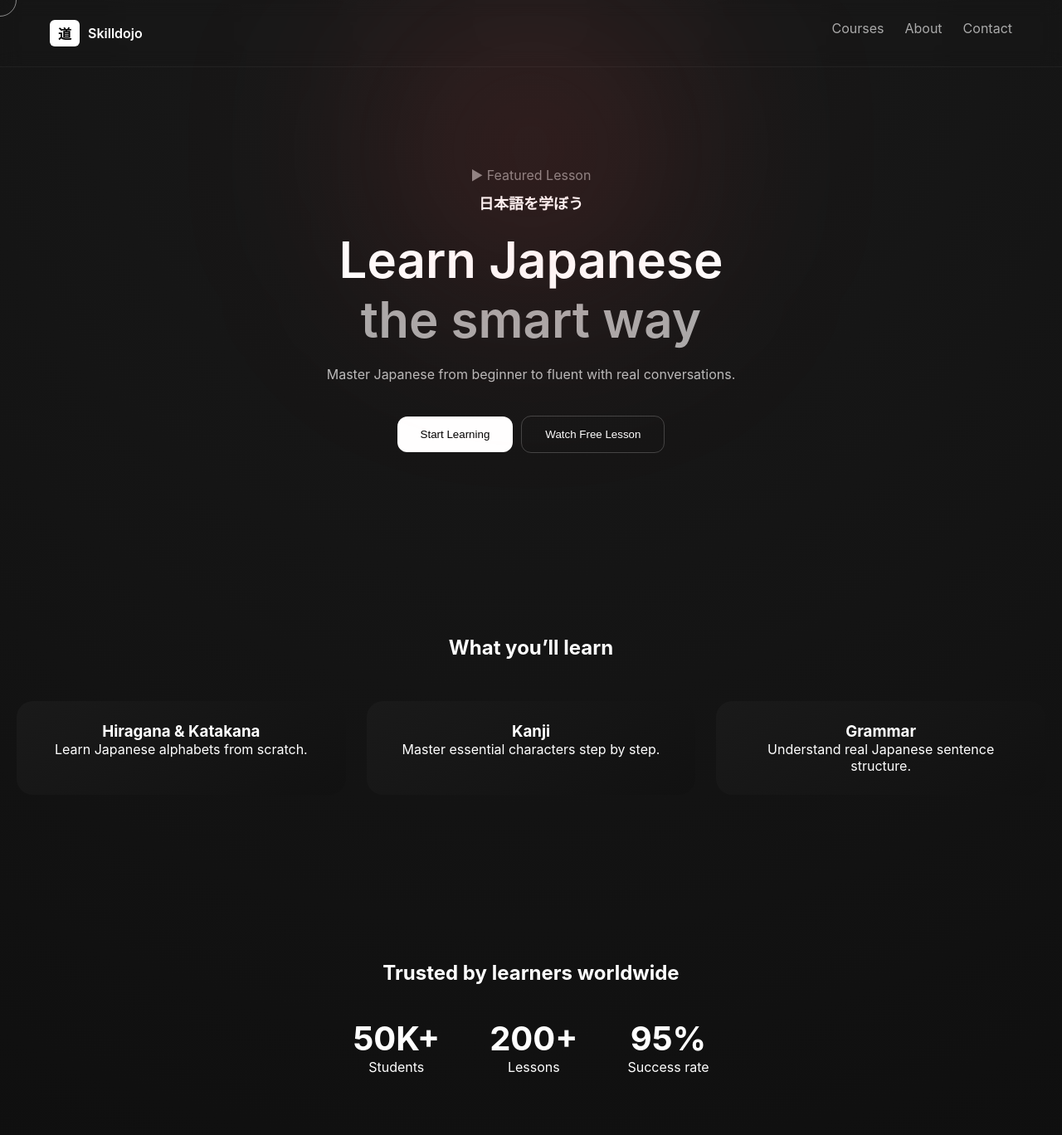
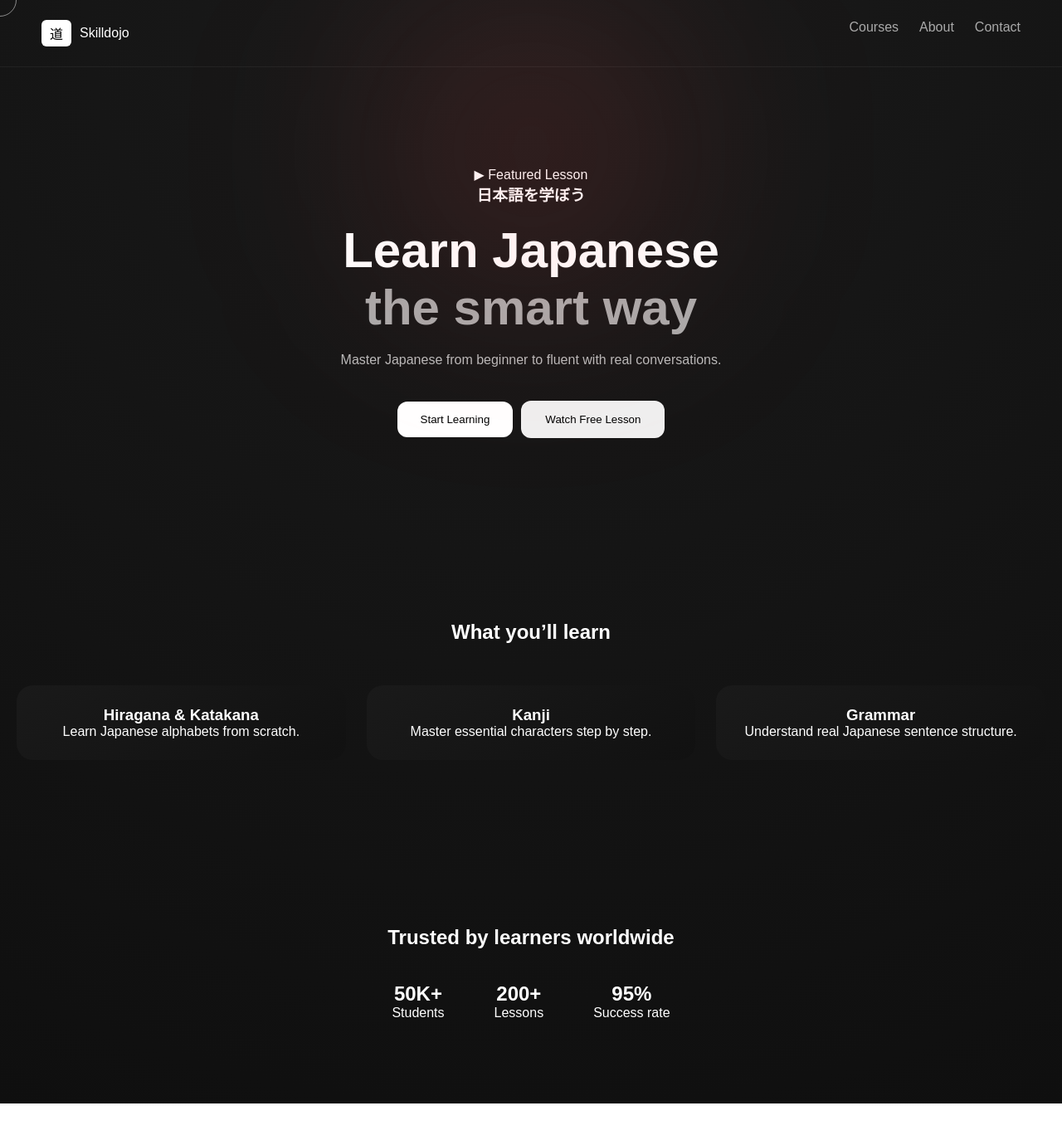
Before and after one commit to marufislam8924/skilldojo, a Next.js app: page / in a window 1280 px wide. Shown: the top 1368 px of the page at 83% size. After the commit the page ends 1330 px from the top, so only its background shows below. Built offline with nearby package versions, Linux system fonts and the light colour scheme.

Commit message:
Update globals.css

```diff
--- a/app/globals.css
+++ b/app/globals.css
@@ -1,24 +1,3 @@
-/* CURSOR */
-#cursor {
-  width: 8px;
-  height: 8px;
-  background: white;
-  position: fixed;
-  border-radius: 50%;
-  pointer-events: none;
-  z-index: 999;
-}
-
-#ring {
-  width: 40px;
-  height: 40px;
-  border: 1px solid rgba(255,255,255,0.5);
-  position: fixed;
-  border-radius: 50%;
-  pointer-events: none;
-  transform: translate(-50%, -50%);
-  z-index: 998;
-}
 /* RESET */
 * {
   margin: 0;
@@ -27,7 +6,7 @@
 }
 
 body {
-  font-family: 'Inter', sans-serif;
+  font-family: Arial, sans-serif;
   background: radial-gradient(circle at top, #1a1a1a, #0f0f0f);
   color: white;
 }
@@ -36,8 +15,7 @@ body {
 .nav {
   display: flex;
   justify-content: space-between;
-  padding: 24px 60px;
-  backdrop-filter: blur(10px);
+  padding: 24px 50px;
   border-bottom: 1px solid rgba(255,255,255,0.05);
 }
 
@@ -45,7 +23,6 @@ body {
   display: flex;
   align-items: center;
   gap: 10px;
-  font-weight: 600;
 }
 
 .logo-box {
@@ -62,21 +39,10 @@ body {
   color: #aaa;
 }
 
-.nav-links p {
-  cursor: pointer;
-  transition: 0.2s;
-}
-
-.nav-links p:hover {
-  color: white;
-}
-
 /* HERO */
 .hero {
   text-align: center;
   padding: 120px 20px;
-  max-width: 800px;
-  margin: auto;
   position: relative;
 }
 
@@ -93,20 +59,9 @@ body {
   filter: blur(120px);
 }
 
-/* TEXT */
-.tag {
-  color: #888;
-}
-
-.jp {
-  margin-top: 10px;
-  font-size: 18px;
-}
-
 .hero h1 {
   font-size: 60px;
   margin-top: 20px;
-  font-weight: 600;
 }
 
 .hero span {
@@ -129,21 +84,13 @@ body {
   color: black;
   border-radius: 12px;
   border: none;
-  transition: 0.3s;
-}
-
-.primary:hover {
-  transform: scale(1.05);
-  box-shadow: 0 10px 40px rgba(255,255,255,0.2);
 }
 
 .secondary {
   padding: 14px 28px;
   border: 1px solid rgba(255,255,255,0.2);
-  background: transparent;
-  color: white;
+  margin-left: 10px;
   border-radius: 12px;
-  margin-left: 10px;
 }
 
 /* FEATURES */
@@ -168,7 +115,6 @@ body {
 
 .card:hover {
   transform: translateY(-10px);
-  box-shadow: 0 20px 60px rgba(0,0,0,0.6);
 }
 
 /* STATS */
@@ -184,6 +130,35 @@ body {
   margin-top: 40px;
 }
 
-.stats-grid h1 {
-  font-size: 40px;
+/* SCROLL ANIMATION */
+.reveal {
+  opacity: 0;
+  transform: translateY(40px);
+  transition: 0.8s ease;
 }
+
+.reveal.show {
+  opacity: 1;
+  transform: translateY(0);
+}
+
+/* CURSOR */
+#cursor {
+  width: 8px;
+  height: 8px;
+  background: white;
+  position: fixed;
+  border-radius: 50%;
+  pointer-events: none;
+  z-index: 999;
+}
+
+#ring {
+  width: 40px;
+  height: 40px;
+  border: 1px solid rgba(255,255,255,0.5);
+  position: fixed;
+  border-radius: 50%;
+  pointer-events: none;
+  transform: translate(-50%, -50%);
+}
```
